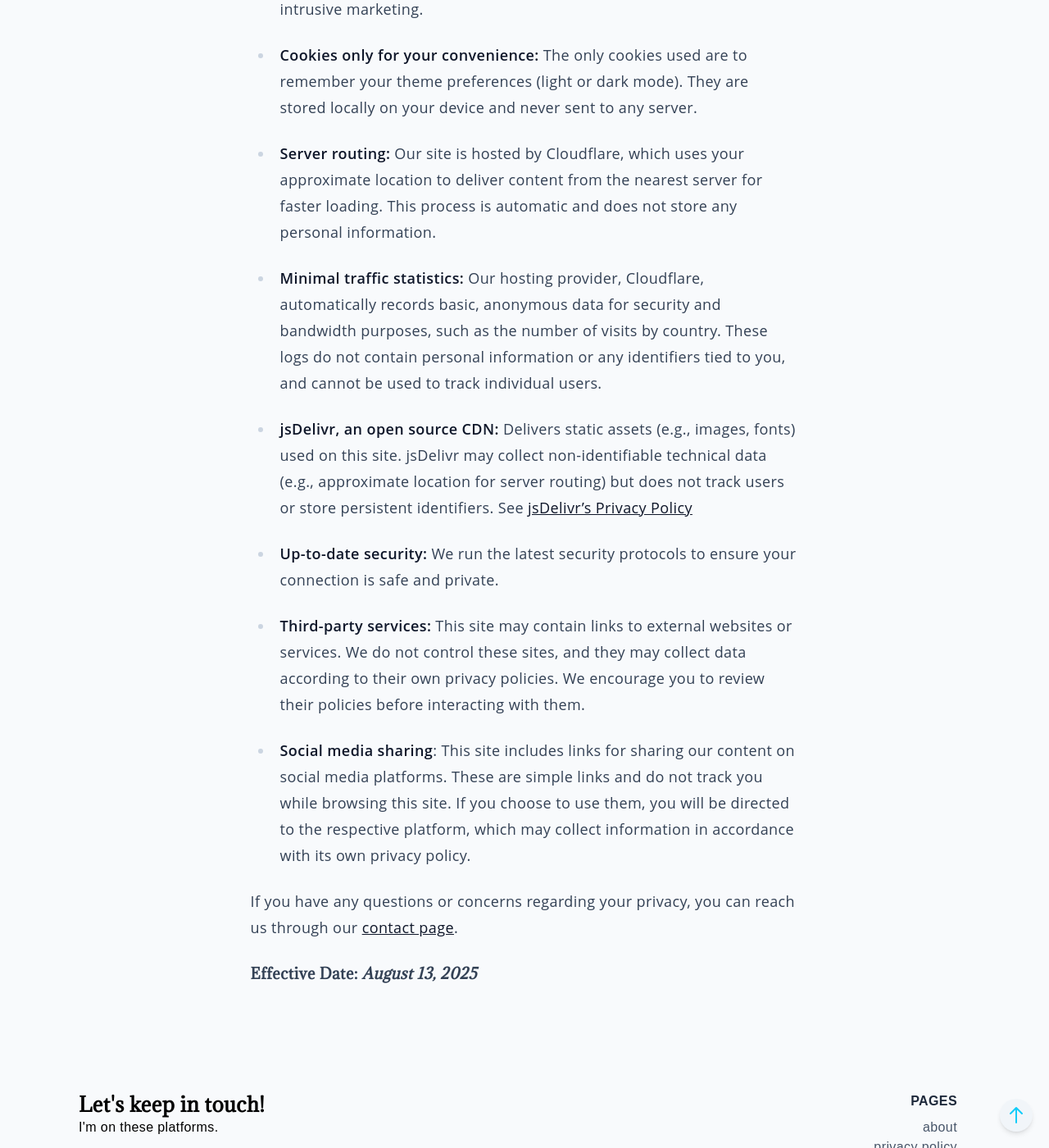
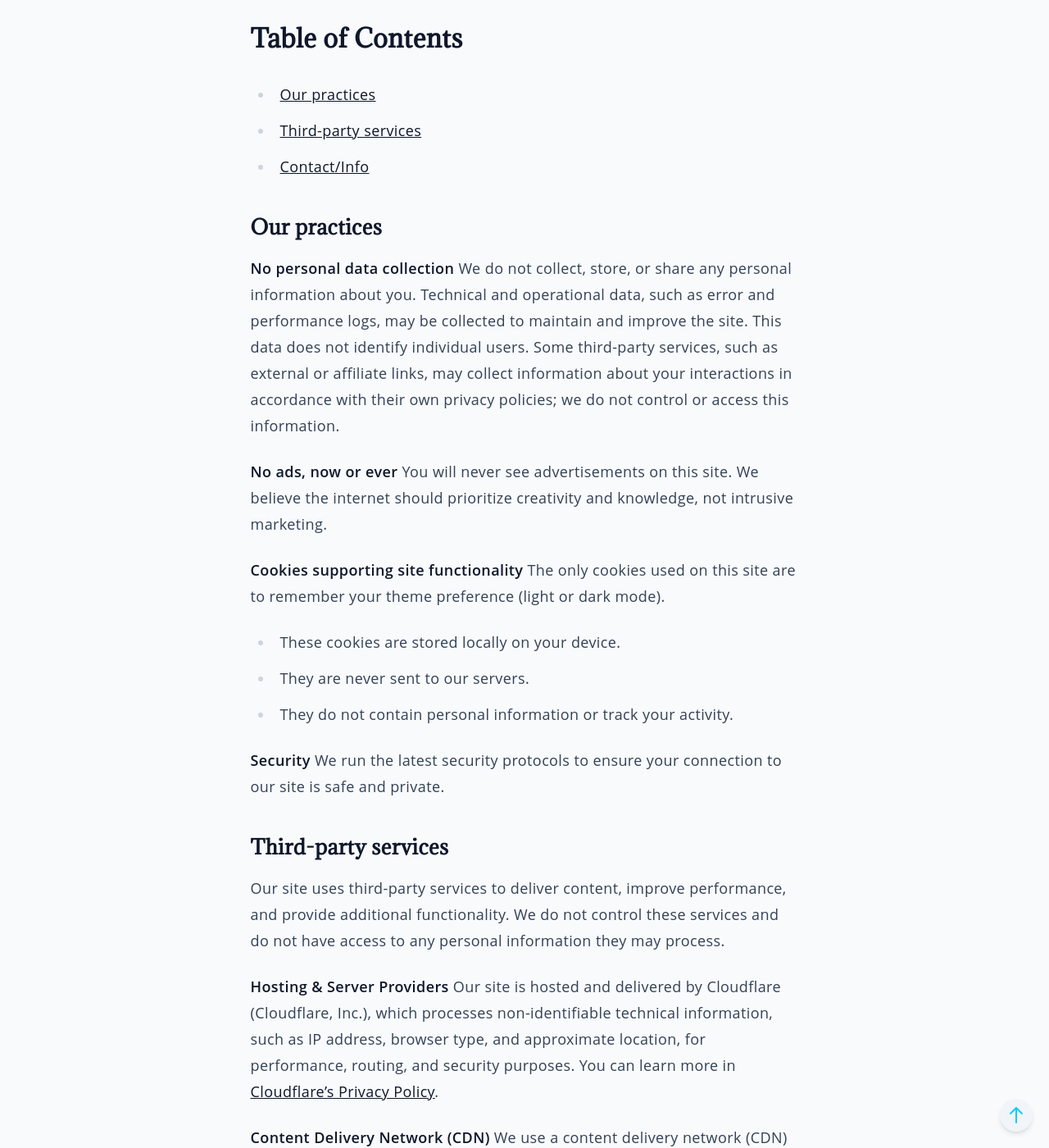
Before and after one commit to KanbeiKuroda/q7m_s9xv4kz8r2b1t6_dwpf0hlj, a Jekyll site: the page built from privacy_policy.md, in a window 1280 px wide and 1400 px high, scrolled down 453 px. Shown: the whole window at 82% size. Built offline with Jekyll 4.4.1, drawn with Linux system fonts in a browser that asks for light colours; some web fonts are replaced; some of the changed text lies outside the part shown.

Commit message:
Update privacy_policy.md

```diff
--- a/privacy_policy.md
+++ b/privacy_policy.md
@@ -2,30 +2,61 @@
 title: privacy policy
 layout: page
 ---
-## Privacy policy
+## Privacy Policy
 
-We care deeply about your privacy and believe the internet should be free, functional, and respectful of its users. That’s why we’ve designed this site to keep you completely safe while browsing:
+**Effective Date:** August 15, 2025
+*This version includes updates clarifying our use of third-party and affiliate links.*
 
 
-- **No tracking:** We do not monitor your activity or collect personal data. Your visits here are entirely anonymous.
+We care deeply about your privacy and believe the internet should be safe, functional, and respectful of its users. This Privacy Policy explains how we handle information on this site. By continuing to browse, you acknowledge and understand the terms described below. This policy applies solely to this website.
 
-- **No ads, now or ever**: You will never see advertisements on this site. We believe the internet should prioritize creativity and knowledge, not intrusive marketing.
+## Table of Contents
+- [Our practices](#our-practices)
+- [Third-party services](#third-party-services)
+- [Contact/Info](#contact-us)
 
-- **Cookies only for your convenience:** The only cookies used are to remember your theme preferences (light or dark mode). They are stored locally on your device and never sent to any server.
+### Our practices
 
-- **Server routing:** Our site is hosted by Cloudflare, which uses your approximate location to deliver content from the nearest server for faster loading. This process is automatic and does not store any personal information.
+**No personal data collection**
+We do not collect, store, or share any personal information about you. Technical and operational data, such as error and performance logs, may be collected to maintain and improve the site. This data does not identify individual users. Some third-party services, such as external or affiliate links, may collect information about your interactions in accordance with their own privacy policies; we do not control or access this information.
 
-- **Minimal traffic statistics:** Our hosting provider, Cloudflare, automatically records basic, anonymous data for security and bandwidth purposes, such as the number of visits by country. These logs do not contain personal information or any identifiers tied to you, and cannot be used to track individual users.
+**No ads, now or ever**
+You will never see advertisements on this site. We believe the internet should prioritize creativity and knowledge, not intrusive marketing.
 
-- **jsDelivr, an open source CDN:** Delivers static assets (e.g., images, fonts) used on this site. jsDelivr may collect non-identifiable technical data (e.g., approximate location for server routing) but does not track users or store persistent identifiers. See [jsDelivr’s Privacy Policy](https://www.jsdelivr.com/privacy-policy-jsdelivr-net)
+**Cookies supporting site functionality**
+The only cookies used on this site are to remember your theme preference (light or dark mode).
 
-- **Up-to-date security:** We run the latest security protocols to ensure your connection is safe and private.
+- These cookies are stored locally on your device.
+- They are never sent to our servers.
+- They do not contain personal information or track your activity.
 
-- **Third-party services:** This site may contain links to external websites or services. We do not control these sites, and they may collect data according to their own privacy policies. We encourage you to review their policies before interacting with them.
+**Security**
+We run the latest security protocols to ensure your connection to our site is safe and private.
 
-- **Social media sharing**: This site includes links for sharing our content on social media platforms. These are simple links and do not track you while browsing this site. If you choose to use them, you will be directed to the respective platform, which may collect information in accordance with its own privacy policy.
+### Third-party services
 
+Our site uses third-party services to deliver content, improve performance, and provide additional functionality. We do not control these services and do not have access to any personal information they may process.
 
-If you have any questions or concerns regarding your privacy, you can reach us through our [contact page](https://cinefilth.pages.dev/email.html).
+**Hosting & Server Providers**
+Our site is hosted and delivered by Cloudflare (Cloudflare, Inc.), which processes non-identifiable technical information, such as IP address, browser type, and approximate location, for performance, routing, and security purposes. You can learn more in [Cloudflare’s Privacy Policy](https://www.cloudflare.com/privacypolicy/).
 
-###### Effective Date: *August 13, 2025*
+**Content Delivery Network (CDN)**
+We use a content delivery network (CDN) to deliver static assets, such as images and fonts. CDNs may process non-identifiable technical data for routing, performance, and security purposes, but they do not provide personal identifiers to us.
+
+**Traffic statistics**
+Anonymous, operational metrics may be collected by hosting and CDN services to monitor performance, security, and bandwidth. These metrics cannot identify individual users.
+
+**External links, affiliate links & social media sharing**
+Our site may include links to external websites, affiliate links, or social media sharing options. These links may direct you to third-party platforms, which may collect information about your visit in accordance with their own privacy policies. We do not control these third-party sites and encourage you to review their privacy practices before interacting with them.
+
+---
+
+#### **Changes to This Policy**
+
+If we make changes to this Privacy Policy, we will update the "Effective Date" above so you know when the latest version took effect.
+
+#### **Contact Us**
+
+If you have any questions or concerns regarding your privacy, please reach us through our [Contact Page](https://cinefilth.pages.dev/email.html).
+
+---
```
